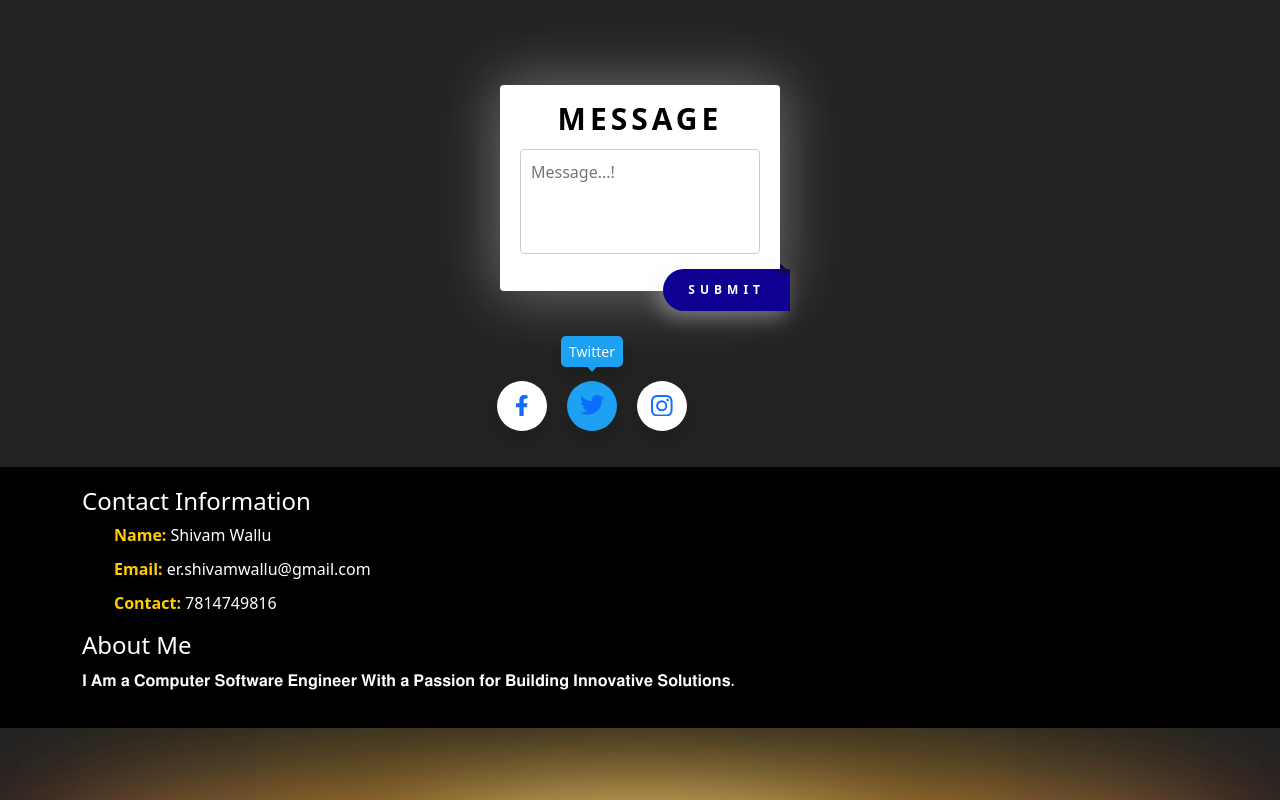
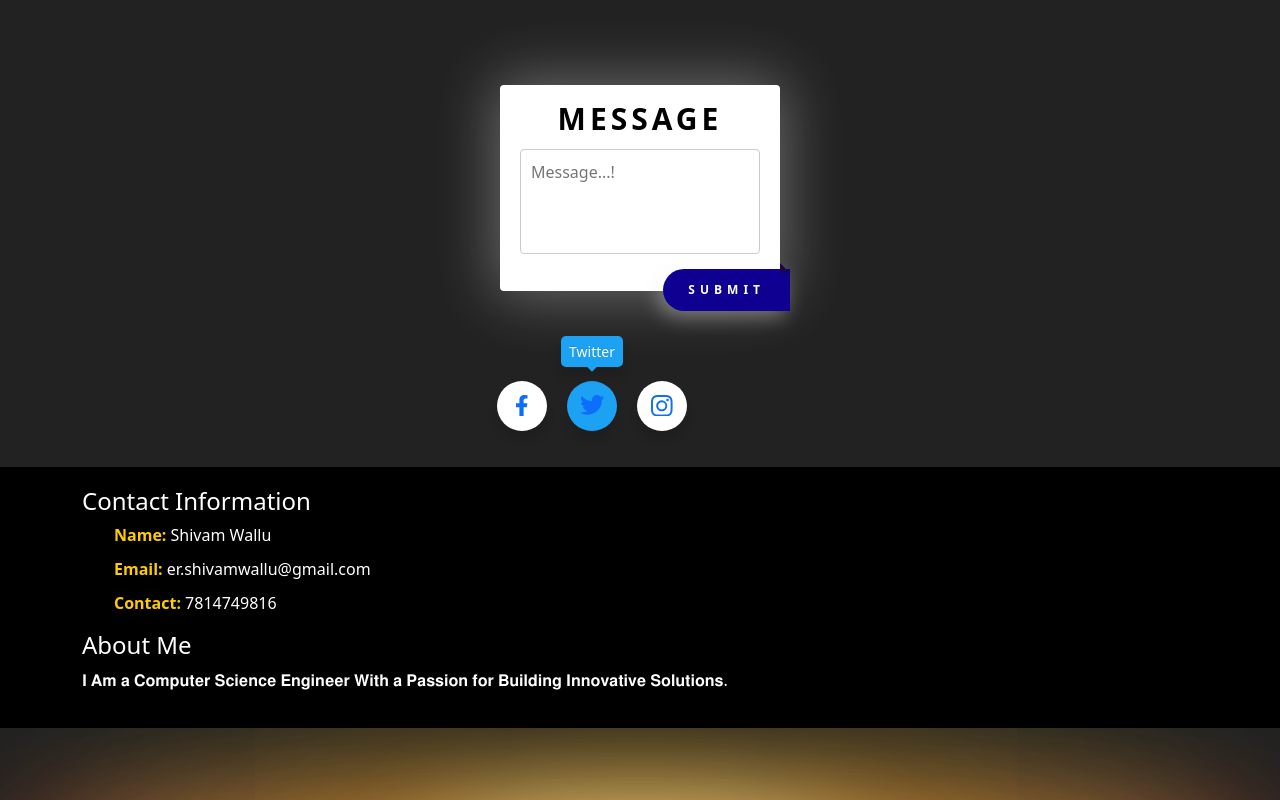
Before and after one commit to ShivamWallu/shivamgym2, a plain HTML site: page slideskype.html in a window 1280 px wide. Shown: the part 6323-7123 px from the top of the page. Drawn offline with nearby package versions, Linux system fonts and the light colour scheme.

Commit message:
Update slideskype.html

```diff
--- a/slideskype.html
+++ b/slideskype.html
@@ -1418,7 +1418,7 @@
     <div class="row">
       <div class="col-12">
         <h4>About Me</h4>
-        <p>𝐈 𝐀𝐦 𝐚  𝐂𝐨𝐦𝐩𝐮𝐭𝐞𝐫 𝐒𝐨𝐟𝐭𝐰𝐚𝐫𝐞 𝐄𝐧𝐠𝐢𝐧𝐞𝐞𝐫 𝐖𝐢𝐭𝐡 𝐚 𝐏𝐚𝐬𝐬𝐢𝐨𝐧 𝐟𝐨𝐫 𝐁𝐮𝐢𝐥𝐝𝐢𝐧𝐠 𝐈𝐧𝐧𝐨𝐯𝐚𝐭𝐢𝐯𝐞 𝐒𝐨𝐥𝐮𝐭𝐢𝐨𝐧𝐬.</p>
+        <p>𝐈 𝐀𝐦 𝐚  𝐂𝐨𝐦𝐩𝐮𝐭𝐞𝐫 𝐒𝐜𝐢𝐞𝐧𝐜𝐞 𝐄𝐧𝐠𝐢𝐧𝐞𝐞𝐫 𝐖𝐢𝐭𝐡 𝐚 𝐏𝐚𝐬𝐬𝐢𝐨𝐧 𝐟𝐨𝐫 𝐁𝐮𝐢𝐥𝐝𝐢𝐧𝐠 𝐈𝐧𝐧𝐨𝐯𝐚𝐭𝐢𝐯𝐞 𝐒𝐨𝐥𝐮𝐭𝐢𝐨𝐧𝐬.</p>
       </div>
     </div>
   </div>
```
